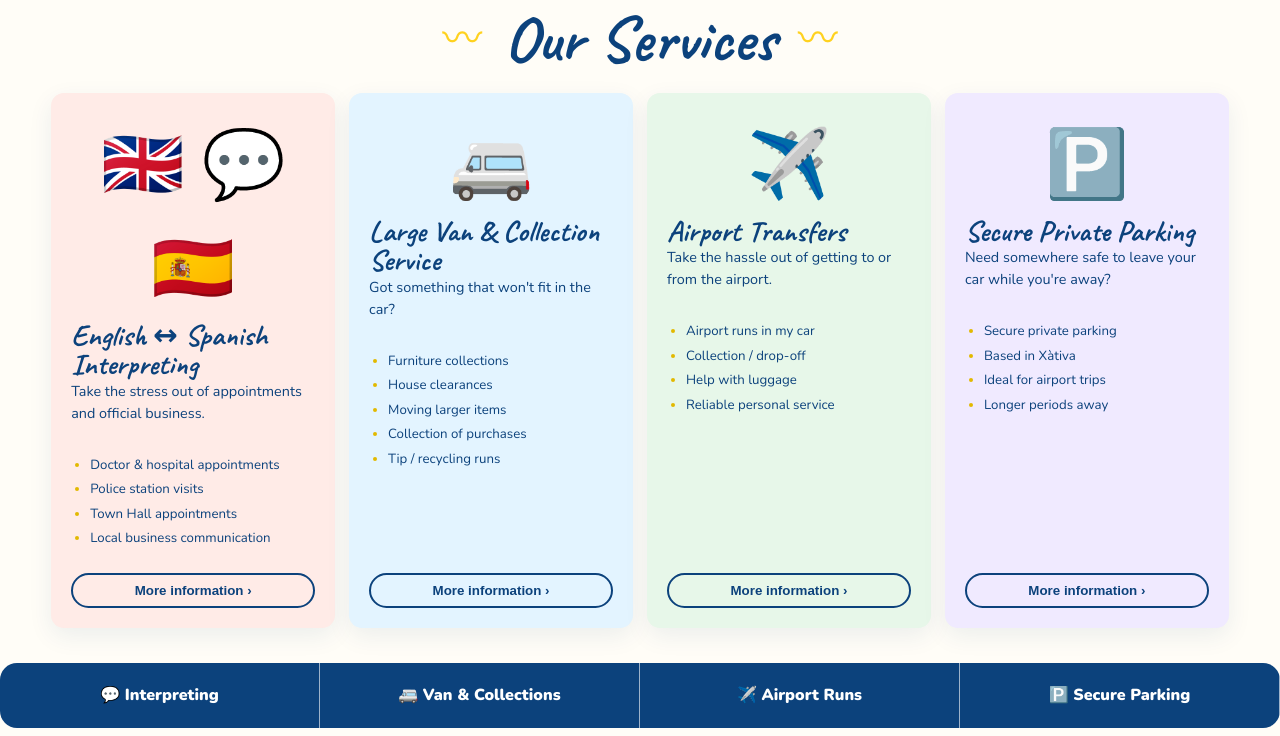
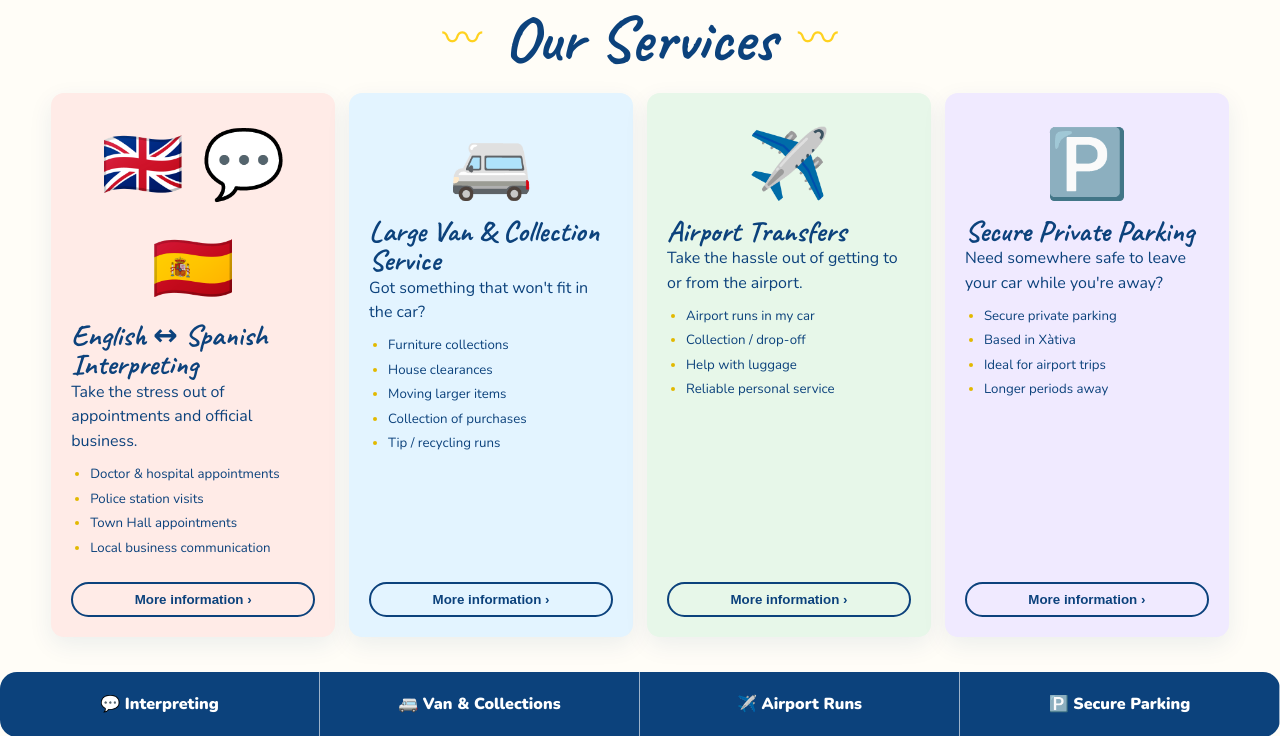
Before and after one commit to footroot/expat_girl_friday, a PHP site: page / in a window 1280 px wide. Shown: the part 746-1482 px from the top of the page. Run offline with PHP 8.4, Linux system fonts and the light colour scheme.

Commit message:
commit test

```diff
--- a/style.css
+++ b/style.css
@@ -263,10 +263,7 @@ h1 {
     font-size: clamp(1.8rem, 2.3vw, 2.25rem)
 }
 
-.card p {
-    min-height: 65px;
-    font-size: .9rem
-}
+
 
 .card ul {
     flex: 1;
```
